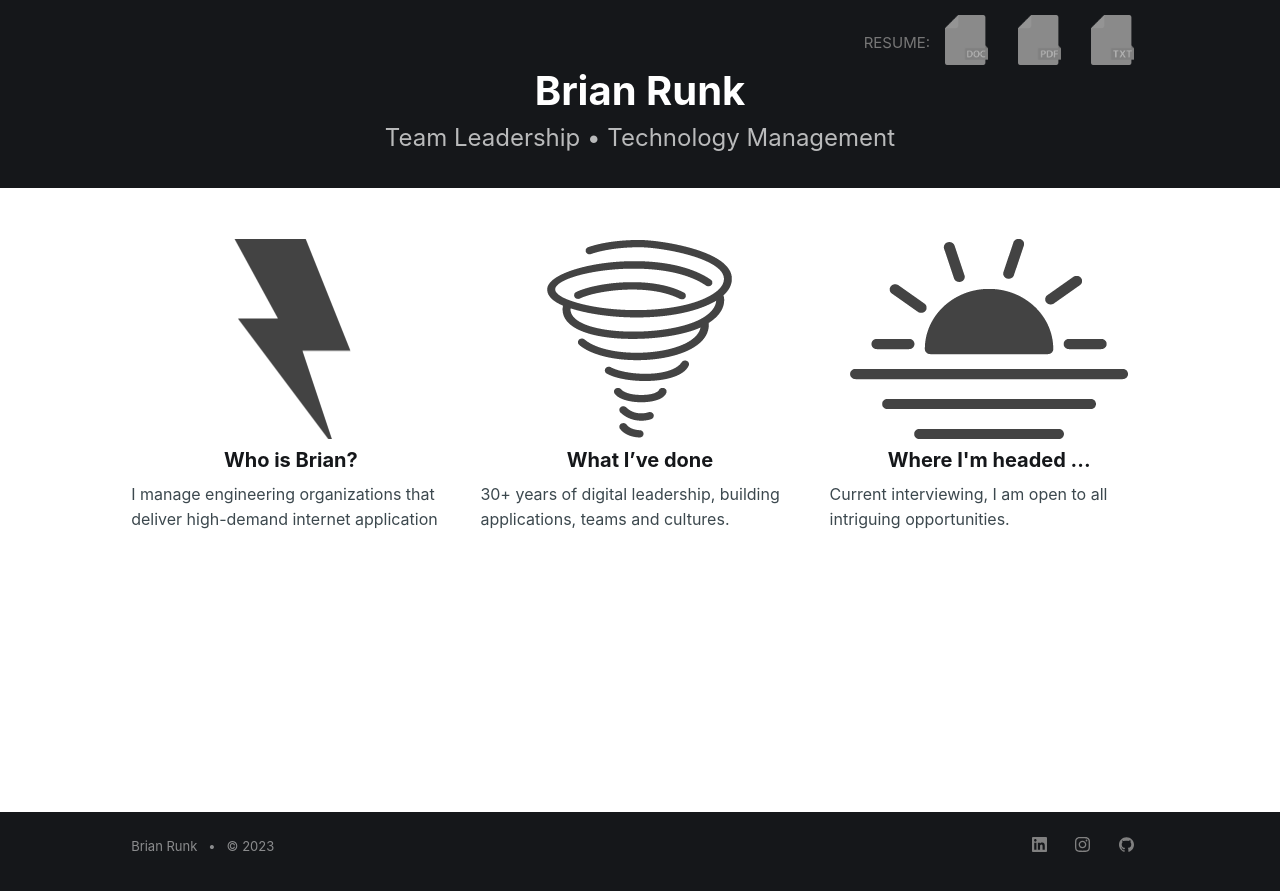
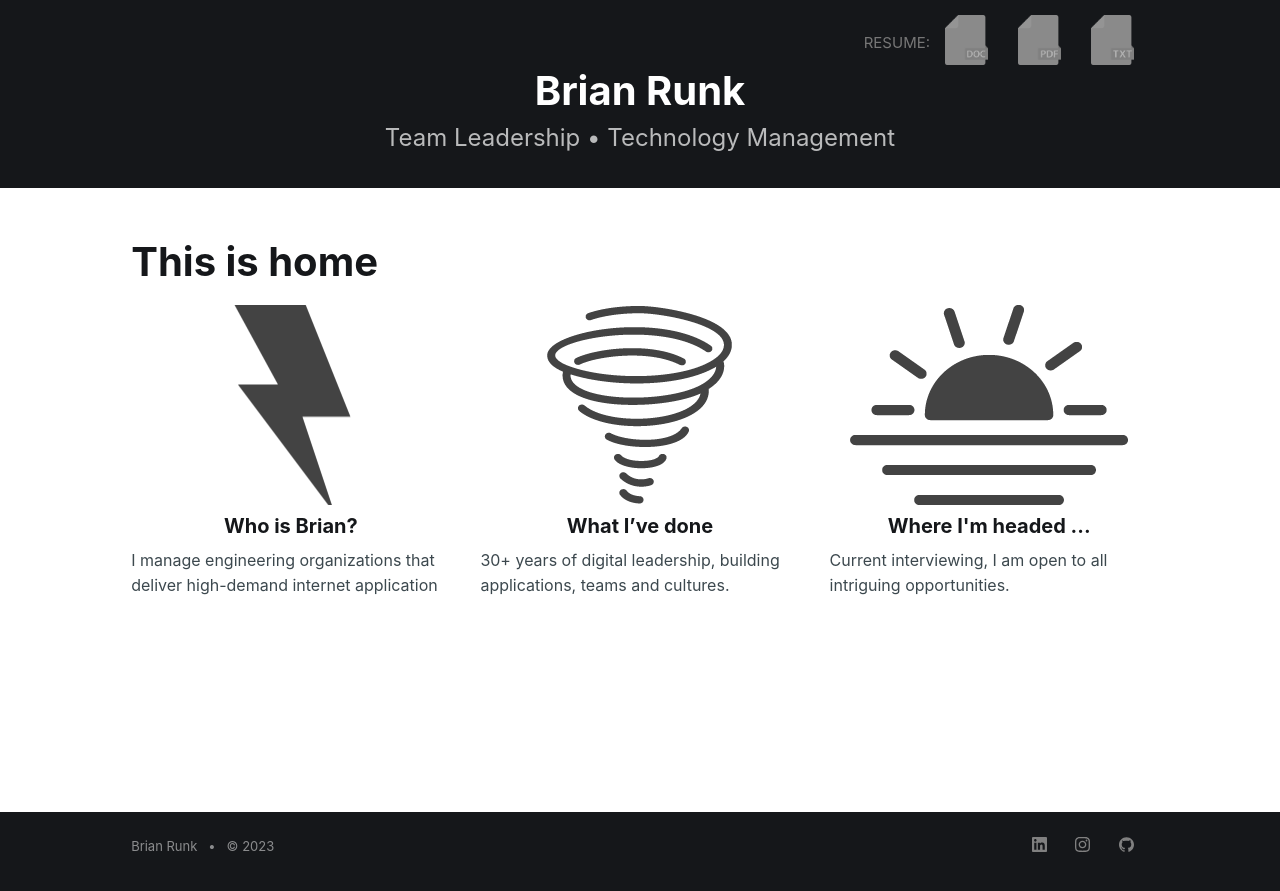
Before and after one commit to brian915/portfolio, a Jekyll site: the page built from index.md, in a window 1280 px wide. Shown: the top 891 px of the page. Built offline with Jekyll 4.4.1, drawn with Linux system fonts in a browser that asks for light colours.

Commit message:
adding index modification to test deploy

```diff
--- a/index.md
+++ b/index.md
@@ -1,3 +1,4 @@
 ---
 layout: home
 ---
+<h1>This is home</h1>
```
